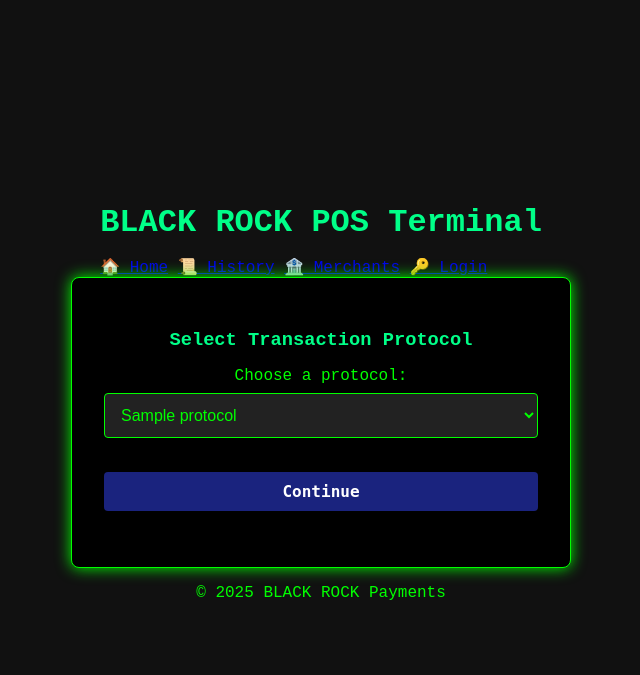
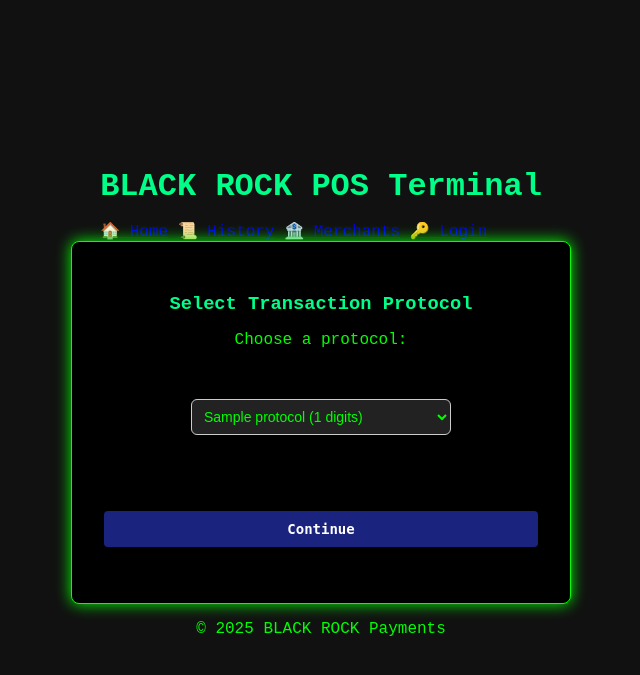
Before and after one commit to nbkeuro/vishnu, a Flask app: template templates/protocol.html in a window 1280 px wide. Shown: the top 675 px of the page, without its empty margins (319-959 px from the left). Run offline with Flask 3, Linux system fonts and the light colour scheme; the template is opened without the code that fills it: most values are stand-ins (such as "Sample title", 1, 10 or a date in 2020).

Commit message:
Update protocol.html

```diff
--- a/templates/protocol.html
+++ b/templates/protocol.html
@@ -1,13 +1,49 @@
 {% extends "base.html" %}
+
+{% block title %}Select Protocol{% endblock %}
+
 {% block content %}
-<h3>Select Transaction Protocol</h3>
+<h3 style="text-align: center;">Select Transaction Protocol</h3>
+
 <form method="POST" action="{{ url_for('protocol') }}" class="form-wrap">
     <label for="protocol">Choose a protocol:</label><br>
     <select name="protocol" required>
-        {% for p in protocols %}
-            <option value="{{ p }}">{{ p }}</option>
+        {% for name, length in protocols.items() %}
+            <option value="{{ name }}">{{ name }} ({{ length }} digits)</option>
         {% endfor %}
     </select><br><br>
+
     <button type="submit">Continue</button>
 </form>
+
+<style>
+.form-wrap {
+    display: flex;
+    flex-direction: column;
+    align-items: center;
+    gap: 12px;
+}
+
+select {
+    padding: 8px;
+    width: 260px;
+    border-radius: 6px;
+    border: 1px solid #ccc;
+    font-size: 14px;
+}
+
+button {
+    background-color: #1a237e;
+    color: white;
+    padding: 10px 20px;
+    border: none;
+    border-radius: 6px;
+    font-size: 14px;
+    cursor: pointer;
+}
+
+button:hover {
+    background-color: #3949ab;
+}
+</style>
 {% endblock %}
```
